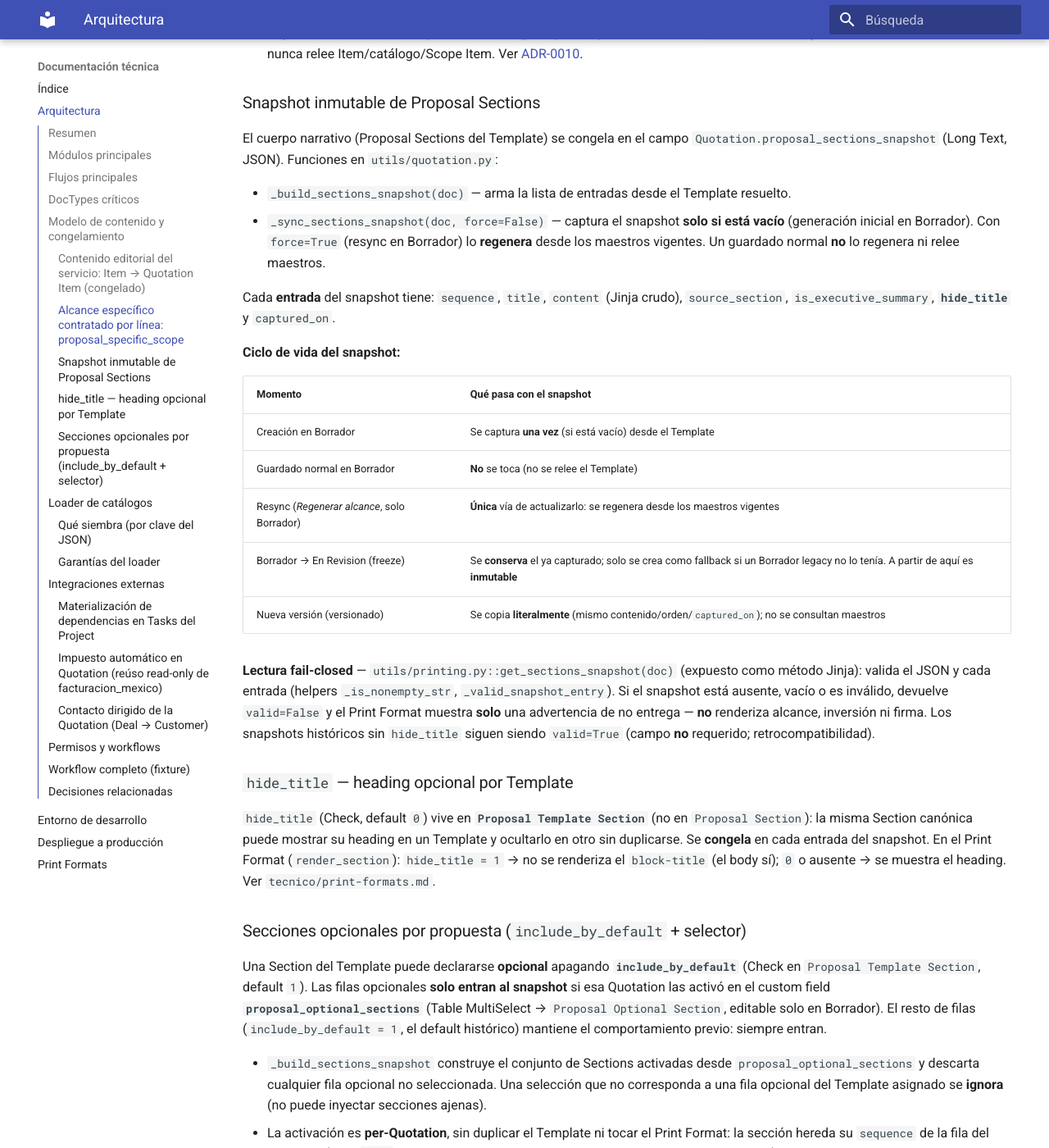
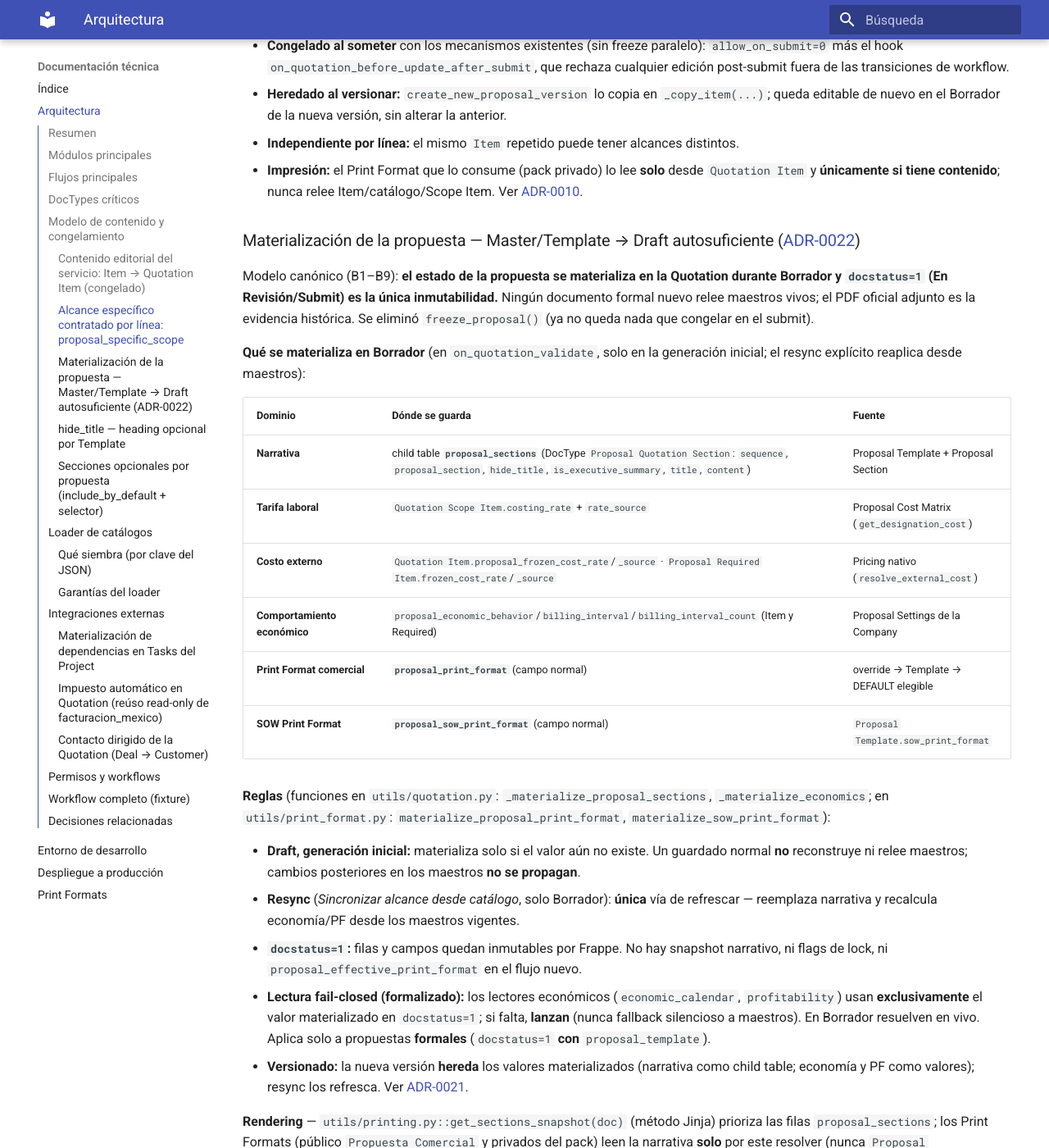
Before and after one commit to luisrms69/erpnext_proposals, an MkDocs documentation site: the page built from docs/tecnico/arquitectura.md, in a window 1280 px wide and 1400 px high, scrolled down 12020 px. Shown: the whole window at 82% size. Built offline with MkDocs 1.6.1 and Material for MkDocs 9.7.7, drawn with Linux system fonts in a browser that asks for light colours; some of the changed text lies outside the part shown.

Commit message:
docs(proposals): documentar materialización B1–B9 (arquitectura, campos, DocTypes, Print Formats)
Actualiza la doc de usuario y técnica al modelo de materialización (ADR-0022):
- arquitectura.md: reemplaza la sección de snapshot inmutable por el modelo Master/Template →
  materialización en Draft → docstatus=1 inmutable (narrativa/economía/PF/SOW), fail-closed, resync,
  compat legacy; agrega el DocType Proposal Quotation Section y actualiza notas de scope/optional.
- usuario/campos-principales.md: campos proposal_sections, proposal_print_format, proposal_sow_print_format.
- usuario/doctypes.md: DocType Proposal Quotation Section (sección materializada, editable en Borrador).
- tecnico/print-formats.md: PF leen filas materializadas vía get_sections_snapshot; PF/SOW efectivo
  materializado en campos normales; freeze_effective_print_format eliminado.

mkdocs build --strict OK.

Co-Authored-By: Claude Opus 4.8 (1M context) <noreply@anthropic.com>

```diff
--- a/docs/tecnico/arquitectura.md
+++ b/docs/tecnico/arquitectura.md
@@ -72,10 +72,11 @@ y de gestión.
 | `Proposal Section` | Bloque de texto narrativo reutilizable | Referenciado por `Proposal Template Section` | Tiene flag `is_executive_summary` para resaltar en portada |
 | `Proposal Template` | Agrupa secciones en orden para un tipo de proyecto | Tiene child table `Proposal Template Section` | Se cargan desde el **catálogo** (loader), **no** por `install.py` (ADR-0006). Campos de render: **`letter_head`** (Link → `Letter Head`, opcional; encabezado de marca de la familia, explícito por nombre) y **`separate_cover_page`** (Check, default `0`; PDF con portada separada + merge — ADR-0014) |
 | `Proposal Template Section` | Fila de sección en un template | Link a `Proposal Section`; soporte para `custom_title` y `custom_content`; **`hide_title`** (Check, oculta el heading por Template); **`include_by_default`** (Check, default `1`; en `0` la sección es opcional por propuesta); **`page_break_before`** (Check, default `0`; `1` = la sección inicia página nueva; independiente de `is_executive_summary`) | Child table de `Proposal Template` |
-| `Proposal Optional Section` | Fila del selector de secciones opcionales activadas en una Quotation | Child de `Quotation` (custom field `proposal_optional_sections`, Table MultiSelect → `Proposal Section`) | Solo activa filas del Template marcadas `include_by_default=0`; se congela vía `proposal_sections_snapshot` (ver ADR-0013) |
+| `Proposal Optional Section` | Fila del selector de secciones opcionales activadas en una Quotation | Child de `Quotation` (custom field `proposal_optional_sections`, Table MultiSelect → `Proposal Section`) | Solo activa filas del Template marcadas `include_by_default=0`; se materializa como fila de `proposal_sections` (ver ADR-0013 / ADR-0022) |
+| `Proposal Quotation Section` | Sección narrativa **materializada** dentro de la Quotation | Child de `Quotation` (custom field `proposal_sections`, Table); `proposal_section` (Link → `Proposal Section`), `sequence`, `title`, `content`, `hide_title`, `is_executive_summary` | ADR-0022. Copia editable del contenido efectivo del Template/Section al generar en Borrador; inmutable por `docstatus`. Reemplaza el JSON `proposal_sections_snapshot` en el flujo nuevo (que solo se lee para históricos) |
 | `Scope Item` | Actividad del catálogo maestro | Relación **N:M con `Item`** vía child `erpnext_items` (`Scope Item ERPNext Item`); campo legacy `erpnext_item` (Link único) conservado solo por compatibilidad de lectura. `phase` **Link a `Proposal Phase`** | Sin precio; describe trabajo, perfil y horas estimadas. Un mismo Scope Item puede aplicar a varios Items y un Item puede tener varios Scope Items. El resolver central `resolve_scope_items_for_item` une child + legacy (dedup). Se administra desde el formulario Item (botón *Scope Items* → `get/set_scope_items_for_item`). El **contenido editorial** del servicio (metodología, resultado esperado, límite del alcance) vive en el **Item**, no aquí. Sin backfill ni patch: la migración es solo de lectura |
 | `Scope Item ERPNext Item` | Fila de la relación N:M Scope Item → Item | Child de `Scope Item` (tabla `erpnext_items`); campo único `item` (Link → `Item`) | Representa la asociación vigente Item ↔ Scope Item que alimenta la generación de alcance |
-| `Quotation Scope Item` | Copia congelada de un Scope Item dentro de una Quotation | Parent: `Quotation`; link a `Scope Item`, `Task` y `phase`→`Proposal Phase`; **origen: `source_type` (`sold`/`required`) + `source_row`** (name de la child row origen) | Child table; identidad **por fila origen** `(source_row, scope_item)` (Tema 1) — distingue ocurrencias del mismo Item repetido. `rate_locked` se fija en transición a En Revision. Flags: `include_in_proposal` (visible en PDF) y `is_internal_cost_task` (tarea interna: entra en costo/rentabilidad, se excluye del PDF comercial) |
+| `Quotation Scope Item` | Copia congelada de un Scope Item dentro de una Quotation | Parent: `Quotation`; link a `Scope Item`, `Task` y `phase`→`Proposal Phase`; **origen: `source_type` (`sold`/`required`) + `source_row`** (name de la child row origen) | Child table; identidad **por fila origen** `(source_row, scope_item)` (Tema 1) — distingue ocurrencias del mismo Item repetido. La tarifa (`costing_rate`+`rate_source`) se **materializa en Borrador** (ADR-0022); `rate_locked` queda legacy sin uso; `rate_locked_on` fue eliminado. Flags: `include_in_proposal` (visible en PDF) y `is_internal_cost_task` (tarea interna: entra en costo/rentabilidad, se excluye del PDF comercial) |
 | `Item` (extendido) | Contenido comercial del servicio | Custom fields editoriales y de metadata administrados por el catálogo | Editoriales: `proposal_content_section`, `proposal_methodology`, `proposal_expected_result`, `proposal_scope_limit` — descripción/metodología/resultado/límite del servicio. Metadata de servicio (Data, opcionales, genéricos, SSOT): `proposal_service_validity` (Vigencia del servicio), `proposal_min_unit` (Unidad mínima), `proposal_service_hours` (Horario de servicio) — consumidos por binding en las Sections |
 | `Quotation Item` (extendido) | Copia **congelada** del contenido editorial del Item dentro de la Quotation | Child de `Quotation` | `proposal_methodology`, `proposal_expected_result`, `proposal_scope_limit` copiados del Item al generar el alcance; el PDF usa esta copia y **no** relee el Item maestro. Además `proposal_specific_scope` (Text Editor): **alcance contratado manual** por línea — editable en Borrador, **no** viene del Item/catálogo (ver [ADR-0010](../adr/0010-alcance-especifico-contratado-quotation-item.md)) |
 | `Proposal Phase` | Catálogo de fases (`phase_code`, `phase_name`, `sequence`, **`color`** Color) | Referenciado por `phase` en Scope Item / Quotation Scope Item | El orden en propuesta/reportes/Tasks usa `sequence`; el display usa `phase_name`. `color` (Tema 3) se **congela** en la Task padre de fase al generar el Project (campo nativo `Task.color`); cambiarlo después no altera Projects ya creados. **La duración de fase NO se captura**: el rango de la fase se autocalcula como el envelope de sus Tasks hijas. Helpers en `utils/phase.py` (`phase_label`, `order_phases`, jinja methods) |
@@ -148,40 +149,62 @@ contratación** de cada servicio se captura a mano en `Quotation Item.proposal_s
   y **únicamente si tiene contenido**; nunca relee Item/catálogo/Scope Item. Ver
   [ADR-0010](../adr/0010-alcance-especifico-contratado-quotation-item.md).
 
-### Snapshot inmutable de Proposal Sections
+### Materialización de la propuesta — Master/Template → Draft autosuficiente ([ADR-0022](../adr/0022-materializacion-secciones-quotation.md))
 
-El cuerpo narrativo (Proposal Sections del Template) se congela en el campo
-`Quotation.proposal_sections_snapshot` (Long Text, JSON). Funciones en `utils/quotation.py`:
+Modelo canónico (B1–B9): **el estado de la propuesta se materializa en la Quotation durante Borrador y
+`docstatus=1` (En Revisión/Submit) es la única inmutabilidad.** Ningún documento formal nuevo relee
+maestros vivos; el PDF oficial adjunto es la evidencia histórica. Se eliminó `freeze_proposal()` (ya no
+queda nada que congelar en el submit).
 
-- `_build_sections_snapshot(doc)` — arma la lista de entradas desde el Template resuelto.
-- `_sync_sections_snapshot(doc, force=False)` — captura el snapshot **solo si está vacío** (generación
-  inicial en Borrador). Con `force=True` (resync en Borrador) lo **regenera** desde los maestros
-  vigentes. Un guardado normal **no** lo regenera ni relee maestros.
+**Qué se materializa en Borrador** (en `on_quotation_validate`, solo en la generación inicial; el resync
+explícito reaplica desde maestros):
 
-Cada **entrada** del snapshot tiene: `sequence`, `title`, `content` (Jinja crudo), `source_section`,
-`is_executive_summary`, **`hide_title`** y `captured_on`.
+| Dominio | Dónde se guarda | Fuente |
+|---|---|---|
+| **Narrativa** | child table **`proposal_sections`** (DocType `Proposal Quotation Section`: `sequence`, `proposal_section`, `hide_title`, `is_executive_summary`, `title`, `content`) | Proposal Template + Proposal Section |
+| **Tarifa laboral** | `Quotation Scope Item.costing_rate` + `rate_source` | Proposal Cost Matrix (`get_designation_cost`) |
+| **Costo externo** | `Quotation Item.proposal_frozen_cost_rate`/`_source` · `Proposal Required Item.frozen_cost_rate`/`_source` | Pricing nativo (`resolve_external_cost`) |
+| **Comportamiento económico** | `proposal_economic_behavior`/`billing_interval`/`billing_interval_count` (Item y Required) | Proposal Settings de la Company |
+| **Print Format comercial** | **`proposal_print_format`** (campo normal) | override → Template → DEFAULT elegible |
+| **SOW Print Format** | **`proposal_sow_print_format`** (campo normal) | `Proposal Template.sow_print_format` |
 
-**Ciclo de vida del snapshot:**
+**Reglas** (funciones en `utils/quotation.py`: `_materialize_proposal_sections`, `_materialize_economics`;
+en `utils/print_format.py`: `materialize_proposal_print_format`, `materialize_sow_print_format`):
 
-| Momento | Qué pasa con el snapshot |
-|---|---|
-| Creación en Borrador | Se captura **una vez** (si está vacío) desde el Template |
-| Guardado normal en Borrador | **No** se toca (no se relee el Template) |
-| Resync (*Regenerar alcance*, solo Borrador) | **Única** vía de actualizarlo: se regenera desde los maestros vigentes |
-| Borrador → En Revision (freeze) | Se **conserva** el ya capturado; solo se crea como fallback si un Borrador legacy no lo tenía. A partir de aquí es **inmutable** |
-| Nueva versión (versionado) | Se copia **literalmente** (mismo contenido/orden/`captured_on`); no se consultan maestros |
+- **Draft, generación inicial:** materializa solo si el valor aún no existe. Un guardado normal **no**
+  reconstruye ni relee maestros; cambios posteriores en los maestros **no se propagan**.
+- **Resync** (*Sincronizar alcance desde catálogo*, solo Borrador): **única** vía de refrescar — reemplaza
+  narrativa y recalcula economía/PF desde los maestros vigentes.
+- **`docstatus=1`:** filas y campos quedan inmutables por Frappe. No hay snapshot narrativo, ni flags de
+  lock, ni `proposal_effective_print_format` en el flujo nuevo.
+- **Lectura fail-closed (formalizado):** los lectores económicos (`economic_calendar`, `profitability`)
+  usan **exclusivamente** el valor materializado en `docstatus=1`; si falta, **lanzan** (nunca fallback
+  silencioso a maestros). En Borrador resuelven en vivo. Aplica solo a propuestas **formales**
+  (`docstatus=1` **con** `proposal_template`).
+- **Versionado:** la nueva versión **hereda** los valores materializados (narrativa como child table;
+  economía y PF como valores); resync los refresca. Ver [ADR-0021](../adr/0021-versionado-inherit-by-default.md).
 
-**Lectura fail-closed** — `utils/printing.py::get_sections_snapshot(doc)` (expuesto como método Jinja):
-valida el JSON y cada entrada (helpers `_is_nonempty_str`, `_valid_snapshot_entry`). Si el snapshot
-está ausente, vacío o es inválido, devuelve `valid=False` y el Print Format muestra **solo** una
-advertencia de no entrega — **no** renderiza alcance, inversión ni firma. Los snapshots históricos sin
-`hide_title` siguen siendo `valid=True` (campo **no** requerido; retrocompatibilidad).
+**Rendering** — `utils/printing.py::get_sections_snapshot(doc)` (método Jinja) prioriza las filas
+`proposal_sections`; los Print Formats (público `Propuesta Comercial` y privados del pack) leen la
+narrativa **solo** por este resolver (nunca `Proposal Template`/`Proposal Section` en vivo). Sigue siendo
+**fail-closed**: si no hay filas ni snapshot legacy válido, devuelve `valid=False` y el PDF muestra solo
+la advertencia de no entrega.
+
+**Compatibilidad legacy (solo lectura/entrada; el flujo nuevo no la escribe):**
+
+- `proposal_sections_snapshot` (Long Text JSON) — se **lee** para renderizar propuestas históricas
+  (`get_sections_snapshot` cae a snapshot cuando no hay filas) y se **convierte una sola vez** a filas
+  (`_convert_legacy_snapshot_to_rows`) al versionar una Rechazada legacy.
+- `proposal_effective_print_format` — resolución de PF/SOW de submitted anteriores a la materialización.
+- Flags legacy en schema sin uso en el flujo nuevo: `rate_locked`, `proposal_cost_locked`, `cost_locked`.
+  El campo `rate_locked_on` (Quotation Scope Item) fue **eliminado** (cero consumidores; la columna física
+  queda huérfana hasta un drop posterior).
 
 ### `hide_title` — heading opcional por Template
 
 `hide_title` (Check, default `0`) vive en **`Proposal Template Section`** (no en `Proposal Section`):
 la misma Section canónica puede mostrar su heading en un Template y ocultarlo en otro sin duplicarse.
-Se **congela** en cada entrada del snapshot. En el Print Format (`render_section`): `hide_title = 1` →
+Se **materializa** en cada fila de `proposal_sections`. En el Print Format (`render_section`): `hide_title = 1` →
 no se renderiza el `block-title` (el body sí); `0` o ausente → se muestra el heading. Ver
 `tecnico/print-formats.md`.
 
@@ -191,7 +214,8 @@ Una Section del Template puede declararse **opcional** apagando **`include_by_de
 `Proposal Template Section`, default `1`). Las filas opcionales **solo entran al snapshot** si esa
 Quotation las activó en el custom field **`proposal_optional_sections`** (Table MultiSelect →
 `Proposal Optional Section`, editable solo en Borrador). El resto de filas (`include_by_default = 1`,
-el default histórico) mantiene el comportamiento previo: siempre entran.
+el default histórico) mantiene el comportamiento previo: siempre entran. La activación se **materializa**
+como fila de `proposal_sections` (antes: entrada del snapshot).
 
 - `_build_sections_snapshot` construye el conjunto de Sections activadas desde `proposal_optional_sections`
   y descarta cualquier fila opcional no seleccionada. Una selección que no corresponda a una fila
--- a/docs/tecnico/print-formats.md
+++ b/docs/tecnico/print-formats.md
@@ -24,17 +24,25 @@ Qué formato se usa al imprimir la propuesta comercial se resuelve por una **cad
 
 El primero que exista, gana. Vacío → baja al siguiente nivel.
 
-**Congelamiento** — al pasar de Borrador a *En Revisión* (freeze), `freeze_effective_print_format(doc)`
-persiste el formato resuelto en `proposal_effective_print_format` (read-only, `no_copy`, **inmutable**).
-Desde ese momento `resolve_commercial_print_format(doc)` devuelve **siempre** el formato congelado,
-sin volver a resolver. Una **nueva versión** hereda ese formato como override editable.
+**Materialización + congelamiento por `docstatus`** (B8/B9, [ADR-0022](../adr/0022-materializacion-secciones-quotation.md)) —
+el formato efectivo se **materializa en Borrador** en el campo normal `proposal_print_format`
+(`materialize_proposal_print_format(doc)` en `validate`; persiste incluso el DEFAULT). Al formalizar,
+`docstatus=1` lo vuelve inmutable — ya **no** se persiste `proposal_effective_print_format` ni existe
+`freeze_effective_print_format` (eliminado). El SOW sigue el mismo patrón:
+`materialize_sow_print_format(doc)` → campo `proposal_sow_print_format`. Una **nueva versión** hereda estos
+valores como override editable.
+
+`resolve_commercial_print_format(doc)`: histórico legacy (`proposal_effective_print_format`) → formalizado
+nuevo (`docstatus=1` usa `proposal_print_format` tal cual) → Borrador (resolución dinámica).
+`resolve_sow_print_format(doc)`: usa `proposal_sow_print_format`; fallback acotado al Template solo para
+submitted legacy.
 
 | Función (`utils/print_format.py`) | Rol |
 |---|---|
-| `resolve_commercial_print_format(doc)` | congelada → el congelado; Borrador → resolución dinámica |
+| `resolve_commercial_print_format(doc)` | histórico legacy → materializado (docstatus=1) → Borrador dinámico |
 | `dynamic_commercial_print_format(doc)` | cadena override → template → default |
 | `sync_proposal_print_format_from_template(doc)` | al aplicar/cambiar el Template (o si el override está vacío), **puebla** `proposal_print_format` con el formato del Template; corre en `validate` de la Quotation |
-| `freeze_effective_print_format(doc)` | persiste el efectivo al congelar (idempotente) |
+| `materialize_proposal_print_format(doc)` / `materialize_sow_print_format(doc)` | persisten el PF comercial / SOW efectivo en su campo normal durante Borrador (inmutable por docstatus) |
 | `validate_print_format(name)` | valida que el formato sea usable para Quotation (existe, doc_type, no disabled) |
 | `assert_assignable_print_format(doc, fieldname)` | validación **change-aware** de servidor compartida (Quotation `proposal_print_format` + Proposal Template `print_format`): bloquea ADOPTAR un formato no elegible; no re-valida referencias no modificadas (protege históricos) |
 | `get_proposal_print_formats(...)` | whitelisted; **query central** del campo Link (elegibilidad única: `doc_type=Quotation`, `disabled=0`) |
@@ -150,17 +158,21 @@ o condiciones comerciales— asignarle `sequence >= 500` en el `Proposal Templat
 > El umbral 500 vive únicamente en el Jinja del Print Format. Al editar templates, respetar
 > esta convención — de lo contrario una sección "legal" aparecerá en medio del cuerpo.
 
-### Estructura de la entrada del snapshot y `hide_title`
+### Fuente de la narrativa: filas materializadas y `hide_title`
 
-Cada entrada congelada en `proposal_sections_snapshot` (ver `_build_sections_snapshot`) tiene:
-`sequence`, `title`, `content` (Jinja crudo), `source_section`, `is_executive_summary`,
-**`hide_title`** y `captured_on`.
+En el flujo nuevo (B1–B9, [ADR-0022](../adr/0022-materializacion-secciones-quotation.md)) los Print
+Formats leen la narrativa **solo** por `get_sections_snapshot(doc)`, que prioriza las filas materializadas
+de **`proposal_sections`** (DocType `Proposal Quotation Section`) y **nunca** consulta `Proposal Template`/
+`Proposal Section` en vivo. Solo cae al JSON legacy `proposal_sections_snapshot` para **propuestas
+históricas** sin filas. Cada sección expuesta tiene la misma forma: `sequence`, `title`, `content` (Jinja
+crudo), `source_section`, `is_executive_summary` y **`hide_title`** — por eso el HTML de los Print Formats
+(público y del pack) no cambió.
 
 `hide_title` es una **propiedad opcional de presentación por Template** que vive en
 `Proposal Template Section` (Check, default `0`), no en `Proposal Section` — la misma Section
-canónica puede mostrar su heading en un Template y ocultarlo en otro sin duplicarse. Se **congela**
-en el snapshot al capturar, de modo que cambios posteriores del Template no alteran PDFs históricos;
-el versionamiento la copia literalmente y el resync en Borrador la actualiza desde el Template.
+canónica puede mostrar su heading en un Template y ocultarlo en otro sin duplicarse. Se **materializa**
+en cada fila al generar la propuesta, de modo que cambios posteriores del Template no alteran PDFs ya
+formalizados; el versionamiento la hereda y el resync en Borrador la actualiza desde el Template.
 
 Semántica en el Print Format (`render_section`): `hide_title = 1` → **no** se renderiza el
 `block-title` (el `block-body` sí); `0` o **ausente** → se muestra el heading (comportamiento
--- a/docs/usuario/campos-principales.md
+++ b/docs/usuario/campos-principales.md
@@ -14,6 +14,9 @@ Estos campos se agregan a la Cotización nativa de ERPNext en la pestaña "Propu
 | Título de la propuesta | Título de la propuesta | Texto libre | No | Título personalizado que aparece en la portada del PDF. Si se deja vacío, el PDF puede mostrar el folio de la cotización. |
 | Centro de costo | Centro de costo | Lista desplegable | Sí | Centro de costo del proyecto. Se propaga automáticamente al Proyecto y a la Sales Order. |
 | Alcance (tabla) | — | Tabla | No | Tabla de actividades del alcance técnico. Se puebla automáticamente al guardar si hay coincidencias en el catálogo. |
+| Secciones de la propuesta | Secciones de la propuesta | Tabla | No (automático) | Secciones narrativas **materializadas** desde el Template al guardar en Borrador (título y contenido editables por propuesta). Desde ese momento son datos propios de la cotización: cambiar el Template o la Section maestra **no** las modifica; para reincorporar cambios se usa *Sincronizar alcance desde catálogo*. Al pasar a En Revisión quedan inmutables. |
+| Print Format comercial | Proposal Print Format | Lista desplegable | No (automático) | Formato del PDF comercial. Se materializa desde el Template/DEFAULT al guardar; editable en Borrador. Inmutable al formalizar. Vacío = usa el del Template o el default. |
+| Print Format del SOW | Proposal SOW Print Format | Lista desplegable | No (automático) | Formato del SOW (si el Template define uno). Se materializa en Borrador; inmutable al formalizar. Vacío = la propuesta no genera SOW. |
 | Proyecto de propuesta | Proyecto | Referencia | Solo lectura | Se llena automáticamente cuando se crea el proyecto desde la propuesta. No se edita manualmente. |
 | Revisado por | Revisado por | Usuario | Solo lectura | Se llena automáticamente cuando un Proposals Manager ejecuta "Aprobar" o "Rechazar". |
 | Fecha de revisión | Fecha de revisión | Fecha/hora | Solo lectura | Fecha y hora en que se tomó la decisión de aprobación o rechazo. |
--- a/docs/usuario/doctypes.md
+++ b/docs/usuario/doctypes.md
@@ -116,6 +116,21 @@ Estos documentos se generan o editan en el trabajo diario de cada propuesta.
 
 ---
 
+### Sección de la propuesta (Proposal Quotation Section)
+
+**Propósito:** Fila de la tabla **Secciones de la propuesta** dentro de una Cotización. Es una copia
+editable del contenido narrativo (título + texto) tomado del Template/Section al generar la propuesta.
+
+**Cuándo se usa:**
+- Se genera automáticamente al guardar la Cotización en Borrador, desde las secciones del Template.
+- Su título y contenido se pueden editar por propuesta mientras está en Borrador.
+
+**Importante:** una vez materializada es independiente de los maestros: cambiar el Template o la Sección
+maestra **no** la modifica. Para reincorporar cambios del catálogo se usa *Sincronizar alcance desde
+catálogo*. Al pasar a **En Revisión** queda inmutable y es la fuente del PDF comercial.
+
+---
+
 ## Documentos de configuración de costos
 
 Estos documentos son generados y mantenidos automáticamente por el sistema. No se editan manualmente.
```
